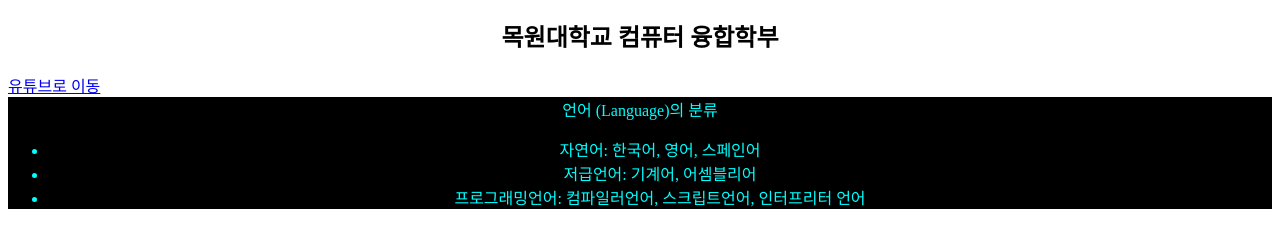
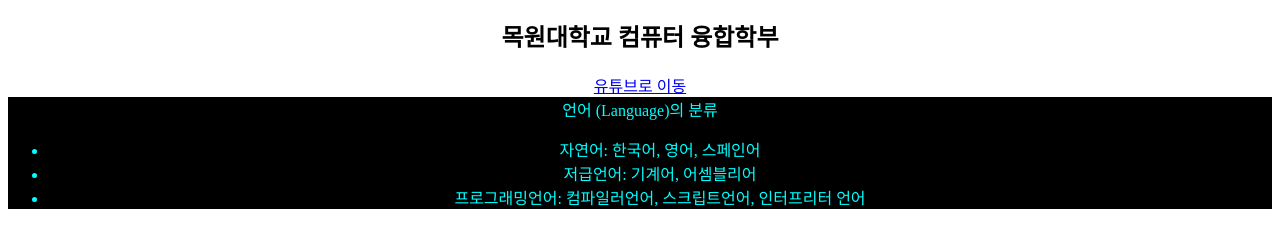
Before and after one commit to poland4578/school, a plain HTML site: page index.html in a window 1280 px wide. Shown: the part 57-304 px from the top of the page. Drawn offline with Linux system fonts and the light colour scheme.

Commit message:
Update index.html

```diff
--- a/index.html
+++ b/index.html
@@ -4,9 +4,11 @@
     목원대학교 컴퓨터 융합학부
 </h2>
 
-<a href= text-align: center; "https://www.youtube.com/@mw_computer">
-    유튜브로 이동
-</a>
+<div style="text-align: center;">
+    <a href="https://www.youtube.com/@mw_computer">
+        유튜브로 이동
+    </a>
+</div>
 
 <div style="
     color: cyan;
```
